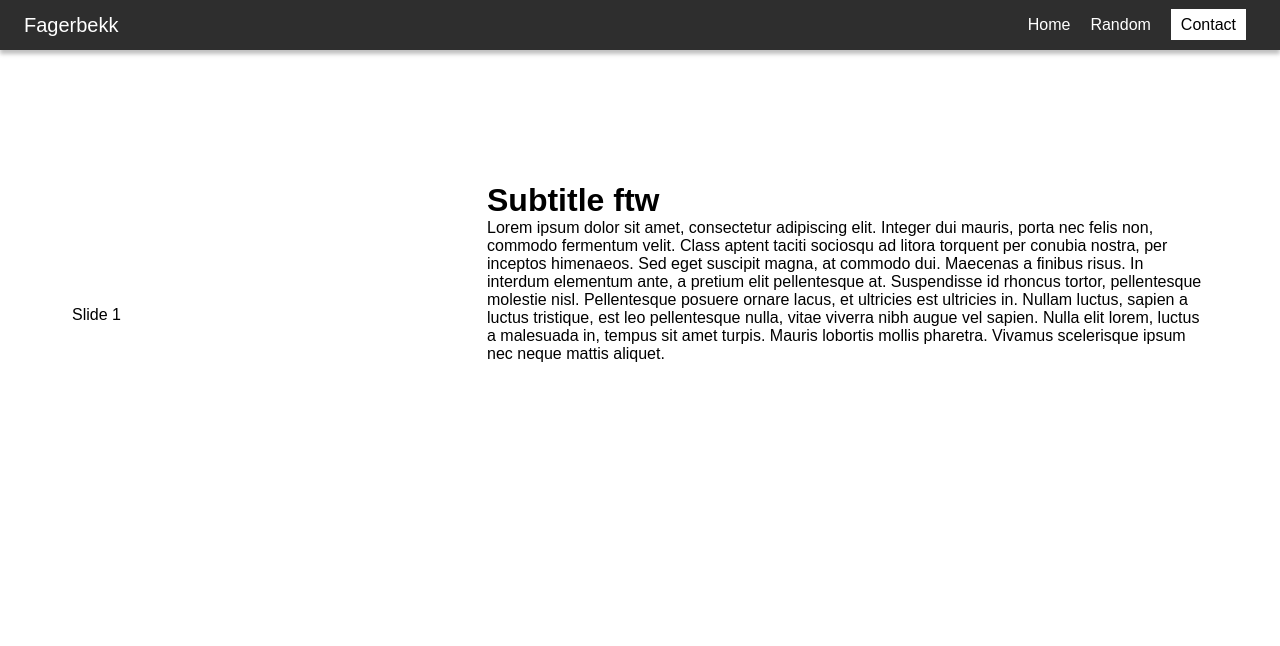
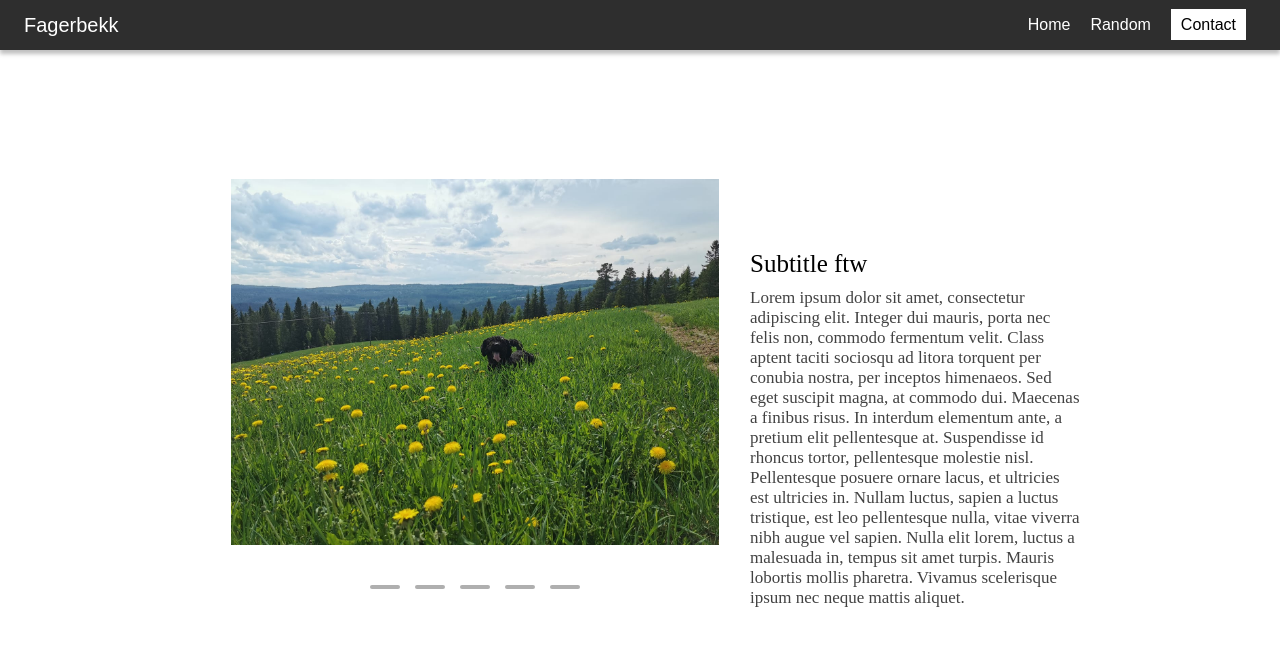
Before and after one commit to DiiBBz/fagerbekk-web, a Next.js app: page / in a window 1280 px wide. Shown: the top 646 px of the page. Built offline with nearby package versions, Linux system fonts and the light colour scheme.

Commit message:
Carousel and contacts page finished

```diff
--- a/components/carousel.js
+++ /dev/null
@@ -1,23 +0,0 @@
-import useEmblaCarousel from 'embla-carousel-react'
-import styles from '../styles/Embla.module.css'
-import React, { useEffect } from 'react'
-
-export default function Carousel({ children }) {
-    const [emblaRef, emblaApi] = useEmblaCarousel({ loop: false })
-
-    useEffect(() => {
-        if (emblaApi) {
-        // Embla API is ready
-        }
-    }, [emblaApi])
-
-    return (
-        <div className={styles.embla} ref={emblaRef}>
-            <div className={styles.embla__container}>
-                <div className={styles.embla__slide}>Slide 1</div>
-                <div className={styles.embla__slide}>Slide 2</div>
-                <div className={styles.embla__slide}>Slide 3</div>
-            </div>
-        </div>
-    )
-}
--- /dev/null
+++ b/components/carousel/carousel.js
@@ -0,0 +1,66 @@
+import { useState, useEffect, useCallback } from "react";
+import useEmblaCarousel from "embla-carousel-react";
+import { DotButton } from "./carouselButtons";
+import { mediaByIndex } from ".";
+import styles from "../../styles/Embla.module.css";
+
+const Carousel = ({ slides }) => {
+  const [viewportRef, embla] = useEmblaCarousel({ skipSnaps: false });
+  const [prevBtnEnabled, setPrevBtnEnabled] = useState(false);
+  const [nextBtnEnabled, setNextBtnEnabled] = useState(false);
+  const [selectedIndex, setSelectedIndex] = useState(0);
+  const [scrollSnaps, setScrollSnaps] = useState([]);
+
+  const scrollPrev = useCallback(() => embla && embla.scrollPrev(), [embla]);
+  const scrollNext = useCallback(() => embla && embla.scrollNext(), [embla]);
+  const scrollTo = useCallback((index) => embla && embla.scrollTo(index), [
+    embla
+  ]);
+
+  const onSelect = useCallback(() => {
+    if (!embla) return;
+    setSelectedIndex(embla.selectedScrollSnap());
+    setPrevBtnEnabled(embla.canScrollPrev());
+    setNextBtnEnabled(embla.canScrollNext());
+  }, [embla, setSelectedIndex]);
+
+  useEffect(() => {
+    if (!embla) return;
+    onSelect();
+    setScrollSnaps(embla.scrollSnapList());
+    embla.on("select", onSelect);
+  }, [embla, setScrollSnaps, onSelect]);
+
+  return (
+    <div>
+      <div className={styles.embla}>
+        <div className={styles.embla__viewport} ref={viewportRef}>
+          <div className={styles.embla__container}>
+            {slides.map((index) => (
+              <div className={styles.embla__slide} key={index}>
+                <div className={styles.embla__slide__inner}>
+                  <img
+                    className={styles.embla__slide__img}
+                    src={mediaByIndex(index).src}
+                    alt="A cool cat."
+                  />
+                </div>
+              </div>
+            ))}
+          </div>
+        </div>
+      </div>
+      <div className={styles.embla__dots}>
+            {scrollSnaps.map((_, index) => (
+              <DotButton
+                key={index}
+                selected={index === selectedIndex}
+                onClick={() => scrollTo(index)}
+              />
+            ))}
+      </div>
+    </div>
+  );
+};
+
+export default Carousel;
--- /dev/null
+++ b/components/carousel/carouselButtons.js
@@ -0,0 +1,10 @@
+import React from "react";
+import styles from "../../styles/Embla.module.css"
+
+export const DotButton = ({ selected, onClick }) => (
+  <button
+    className={`${styles.embla__dot} ${selected ? "is-selected" : ""}`}
+    type="button"
+    onClick={onClick}
+  />
+);
--- /dev/null
+++ b/components/carousel/index.js
@@ -0,0 +1,8 @@
+import media1 from "../../public/images/foniks.jpg";
+import media2 from "../../public/images/foniks.jpg";
+import media3 from "../../public/images/foniks.jpg";
+import media4 from "../../public/images/foniks.jpg";
+import media5 from "../../public/images/foniks.jpg";
+
+export const media = [media1, media2, media3, media4, media5];
+export const mediaByIndex = index => media[index % media.length];
--- a/components/nav/navbar.js
+++ b/components/nav/navbar.js
@@ -13,7 +13,7 @@ export default function Navbar({ children }) {
                 <Link href="/">Random</Link>
                 </li>
                 <li className={styles.navitem} >
-                    <Link href="/"><a className={styles.navcontact}>Contact</a></Link>
+                    <Link href="/contact"><a className={styles.navcontact}>Contact</a></Link>
                 </li>
             </ul>
         </nav>
--- a/pages/index.js
+++ b/pages/index.js
@@ -1,17 +1,19 @@
 import styles from '../styles/MainComp.module.css'
-import Image from 'next/image'
-import Carousel from '../components/carousel'
+import Carousel from '../components/carousel/carousel'
+
+const SLIDE_COUNT = 5;
+const slides = Array.from(Array(SLIDE_COUNT).keys());
 
 export default function MainComp() {
   return (
     <>
       <div className={styles.main}>
           {/*Slider*/}
-          <Carousel />
+          <Carousel slides={slides}/>
           {/*Text*/}
           <div className={styles.textSection}>
-            <h1>Subtitle ftw</h1>
-            <p>Lorem ipsum dolor sit amet, consectetur adipiscing elit.
+            <h1 className={styles.subtitle}>Subtitle ftw</h1>
+            <p className={styles.subtitleText}>Lorem ipsum dolor sit amet, consectetur adipiscing elit.
               Integer dui mauris, porta nec felis non, commodo fermentum velit.
               Class aptent taciti sociosqu ad litora torquent per conubia nostra, per inceptos himenaeos. Sed eget suscipit magna, at commodo dui.
               Maecenas a finibus risus. In interdum elementum ante, a pretium elit pellentesque at. Suspendisse id rhoncus tortor, pellentesque molestie nisl.
--- a/styles/Embla.module.css
+++ b/styles/Embla.module.css
@@ -1,10 +1,90 @@
 .embla {
+  display: flex;
+  align-items: center;
+  background-color: #ffffff;
+  position: static;
+  max-width: 550px;
+  height: 400px;
+}
+
+.embla__viewport {
   overflow: hidden;
+  width: 100%;
 }
+
+.embla__viewport.is-draggable {
+  cursor: move;
+  cursor: grab;
+}
+
+.embla__viewport.is-dragging {
+  cursor: grabbing;
+}
+
 .embla__container {
   display: flex;
+  user-select: none;
+  -webkit-touch-callout: none;
+  -khtml-user-select: none;
+  -webkit-tap-highlight-color: transparent;
 }
+
 .embla__slide {
+  display:flex;
+  height:100%;
+  width:100%;
+  justify-content:center;
+  align-items:center;
   position: relative;
-    flex: 0 0 100%;
+  min-width: 100%;
 }
+
+.embla__slide__inner {
+  position: relative;
+  overflow: hidden;
+  width: 488px;
+  height: 366px;
+}
+
+.embla__slide__img {
+  position: absolute;
+  display: block;
+  max-width: 488px;
+  max-height: 366px;
+  -webkit-filter: grayscale(1); /* Google Chrome, Safari 6+ & Opera 15+ */
+  filter: drop-shadow(0px 4px 4px rgba(0, 0, 0, 0.25));
+}
+
+.embla__dots {
+  display: flex;
+  list-style: none;
+  justify-content: center;
+  padding-top: 10px;
+}
+.embla__dot {
+  background-color: transparent;
+  cursor: pointer;
+  position: relative;
+  padding: 0;
+  outline: 0;
+  border: 0;
+  width: 30px;
+  height: 30px;
+  margin-right: 7.5px;
+  margin-left: 7.5px;
+  display: flex;
+  align-items: center;
+}
+
+.embla__dot:after {
+  background-color: #afafaf;
+  width: 100%;
+  height: 4px;
+  border-radius: 2px;
+  content: "";
+}
+
+.embla__dot.is-selected:after {
+  background-color: #636363;
+  opacity: 1;
+}
--- a/styles/MainComp.module.css
+++ b/styles/MainComp.module.css
@@ -6,9 +6,9 @@
     padding: 0px;
 
     position: absolute;
-    height: 366px;
-    left: 72px;
-    right: 73px;
+    height: 500px;
+    left: 200px;
+    right: 200px;
     top: 132px;
 }
 
@@ -24,3 +24,28 @@
     left: 661px;
     top: 49.5px;
 }
+
+.subtitle {
+    font-family: Ubuntu;
+    font-style: normal;
+    font-weight: normal;
+    font-size: 25px;
+    line-height: 29px;
+    /* identical to box height */
+
+    display: flex;
+    align-items: center;
+
+    color: #000000;
+}
+
+.subtitleText {
+    margin-top: 10px;
+    font-family: Ubuntu;
+    font-style: normal;
+    font-weight: normal;
+    font-size: 17px;
+    line-height: 20px;
+
+    color: #424242;
+}
```
Also changed, not shown: pages/contact.js (added, +21 -0 lines), public/images/foniks.jpg (added), public/images/profile.jpg (deleted). Lines whose indentation alone changed are shown as unchanged.
